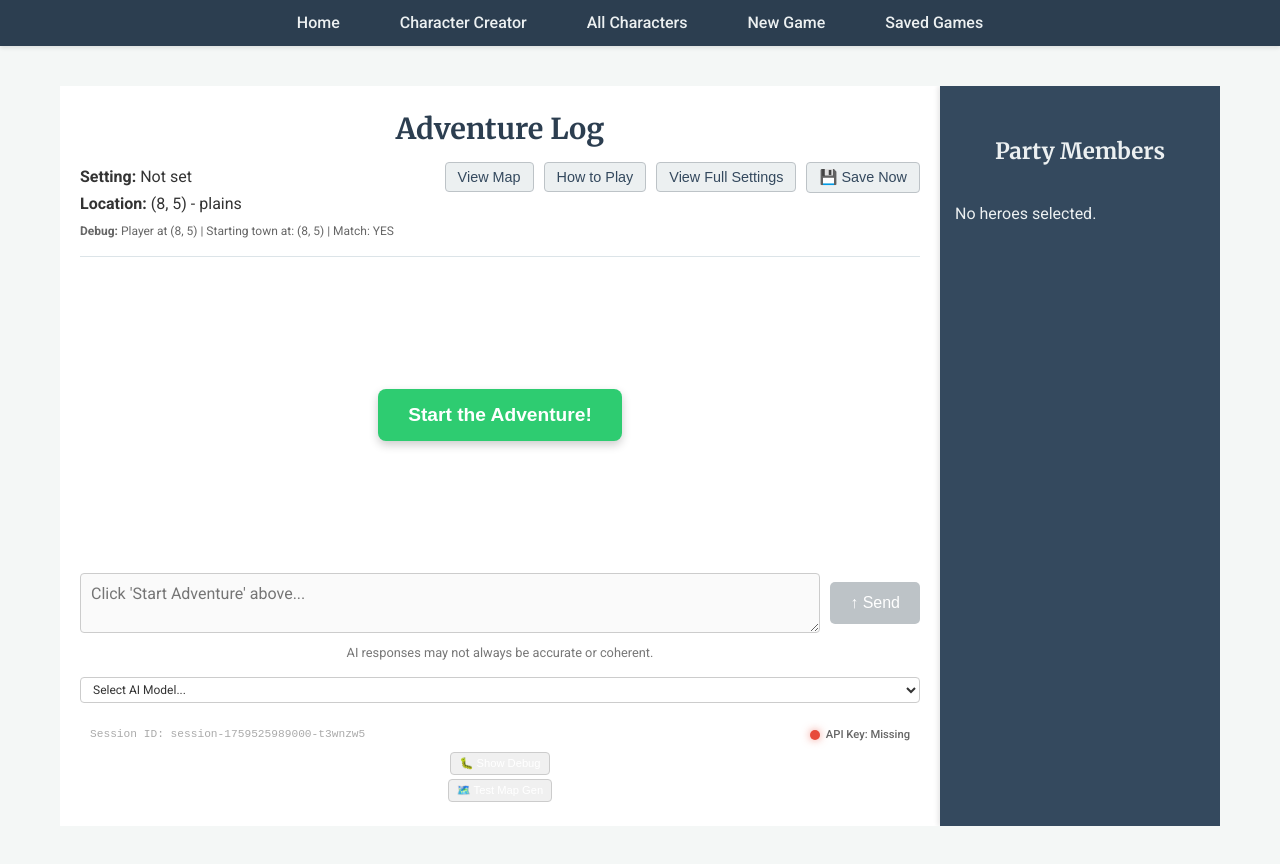
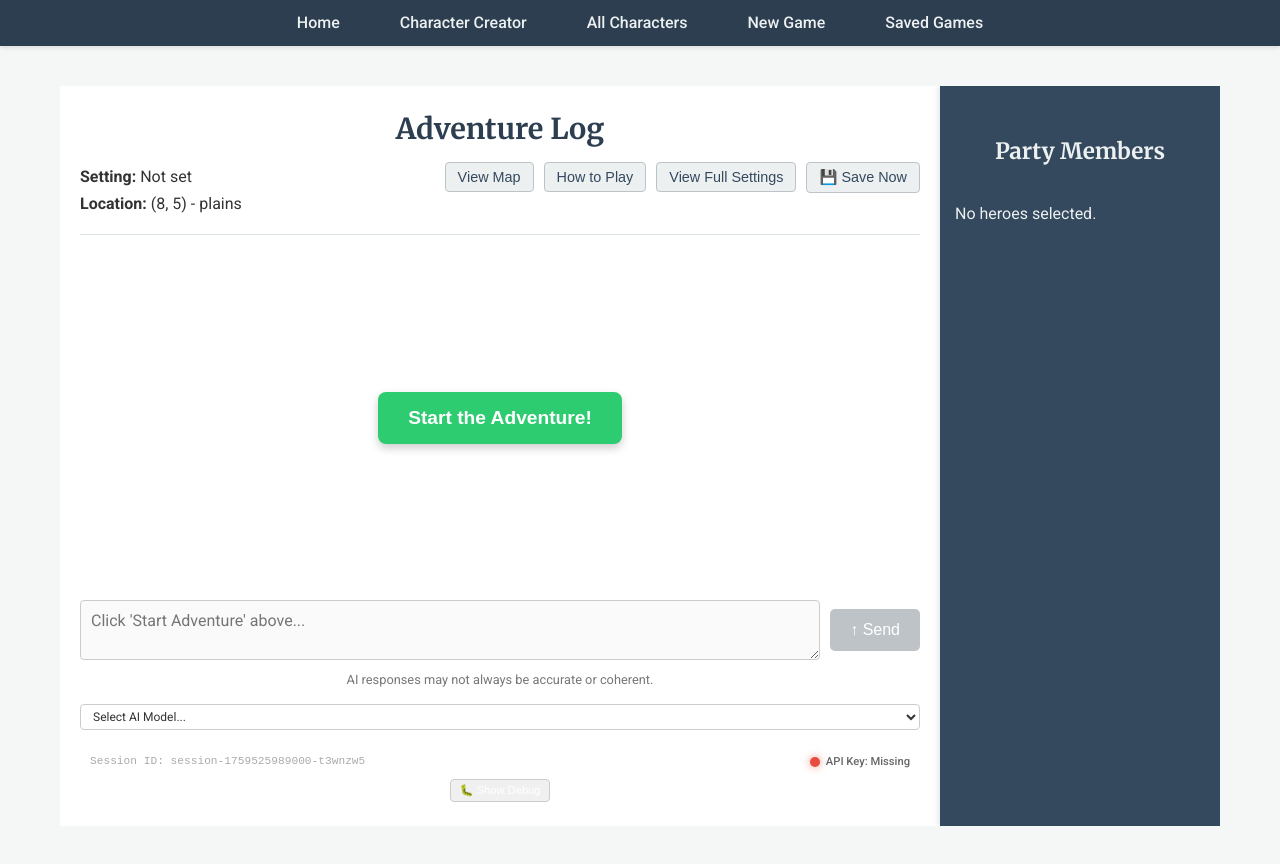
Before and after one commit to EdwardAThomson/DungeonGPT-JS, a React (Create React App) app: page /game in a window 1280 px wide. Built offline with nearby package versions, Linux system fonts and the light colour scheme.

Commit message:
refactor: remove debug UI elements and map testing functionality

```diff
--- a/src/Game.js
+++ b/src/Game.js
@@ -5,7 +5,7 @@ import SettingsContext from "./SettingsContext";
 import { generateText } from "./llmHelper"; // Ensure this path is correct after rename
 import { SettingsModalContent, HowToPlayModalContent } from './Modals'; // Import modals
 import WorldMapDisplay from './WorldMapDisplay'; // Import the map display
-import { generateMapData, getTile, findStartingTown, testMapGeneration } from './mapGenerator'; // Import map generator and helper
+import { generateMapData, getTile, findStartingTown } from './mapGenerator'; // Import map generator and helper
 
 // --- Map Modal --- //
 const MapModalContent = ({ isOpen, onClose, mapData, playerPosition, onTileClick, firstHero }) => {
@@ -536,38 +536,6 @@ const Game = () => {
                 <p><strong>Setting:</strong> {settings.shortDescription || "Not set"}</p>
                 {/* Updated Location Display */}
                 <p><strong>Location:</strong> ({playerPosition.x}, {playerPosition.y}) - {currentBiome}</p>
-                <div style={{fontSize: '12px', color: '#666', marginTop: '5px'}}>
-                  <strong>Debug:</strong> Player at ({playerPosition.x}, {playerPosition.y}) |
-                  Starting town at: {(() => {
-                    for (let y = 0; y < worldMap.length; y++) {
-                      for (let x = 0; x < worldMap[y].length; x++) {
-                        if (worldMap[y][x].poi === 'town' && worldMap[y][x].descriptionSeed === "A small village") {
-                          return `(${x}, ${y})`;
-                        }
-                      }
-                    }
-                    return 'Not found';
-                  })()} |
-                  Match: {playerPosition.x === (() => {
-                    for (let y = 0; y < worldMap.length; y++) {
-                      for (let x = 0; x < worldMap[y].length; x++) {
-                        if (worldMap[y][x].poi === 'town' && worldMap[y][x].descriptionSeed === "A small village") {
-                          return x;
-                        }
-                      }
-                    }
-                    return -1;
-                  })() && playerPosition.y === (() => {
-                    for (let y = 0; y < worldMap.length; y++) {
-                      for (let x = 0; x < worldMap[y].length; x++) {
-                        if (worldMap[y][x].poi === 'town' && worldMap[y][x].descriptionSeed === "A small village") {
-                          return y;
-                        }
-                      }
-                    }
-                    return -1;
-                  })() ? 'YES' : 'NO'}
-                </div>
               </div>
               <div className="header-button-group">
                 <button onClick={() => setIsMapModalOpen(true)} className="view-map-button">
@@ -666,16 +634,6 @@ const Game = () => {
               title="Toggle debug information"
             >
               {showDebugInfo ? '🐛 Hide Debug' : '🐛 Show Debug'}
-            </button>
-            <button
-              onClick={() => {
-                console.log('=== MANUAL MAP TEST ===');
-                testMapGeneration();
-              }}
-              className="debug-toggle-button"
-              title="Test map generation"
-            >
-              🗺️ Test Map Gen
             </button>
 
             {showDebugInfo && (
```
Also changed, not shown: 1 other file (tests, documents, lock files or other folders).
